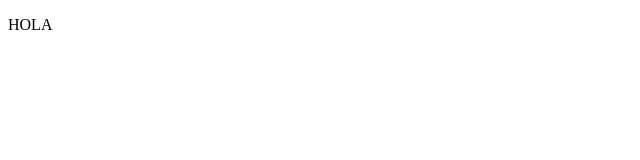
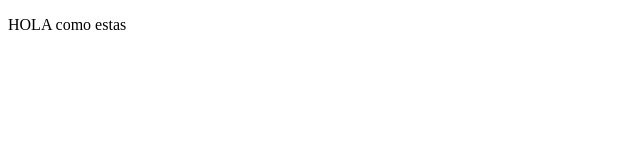
Before and after one commit to luiscmc10/UBUNTU, a plain HTML site: page index.html in a window 1280 px wide. Shown: the full height of the page, 0-640 px from the left. Drawn offline with Linux system fonts and the light colour scheme.

Commit message:
prueba dos

```diff
--- a/index.html
+++ b/index.html
@@ -10,7 +10,7 @@
 
 <body>
 
-    <p>HOLA
+    <p>HOLA como estas
 
     </p>
 </body>
```
